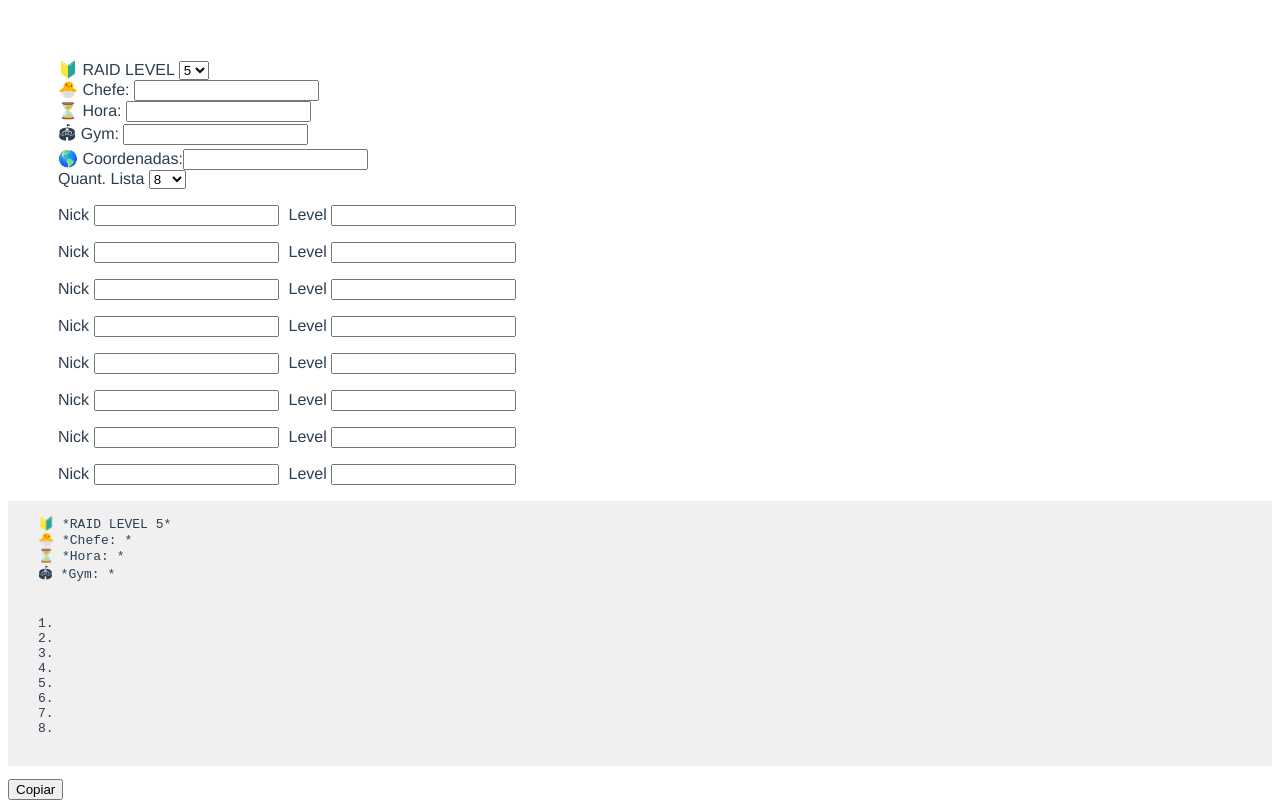
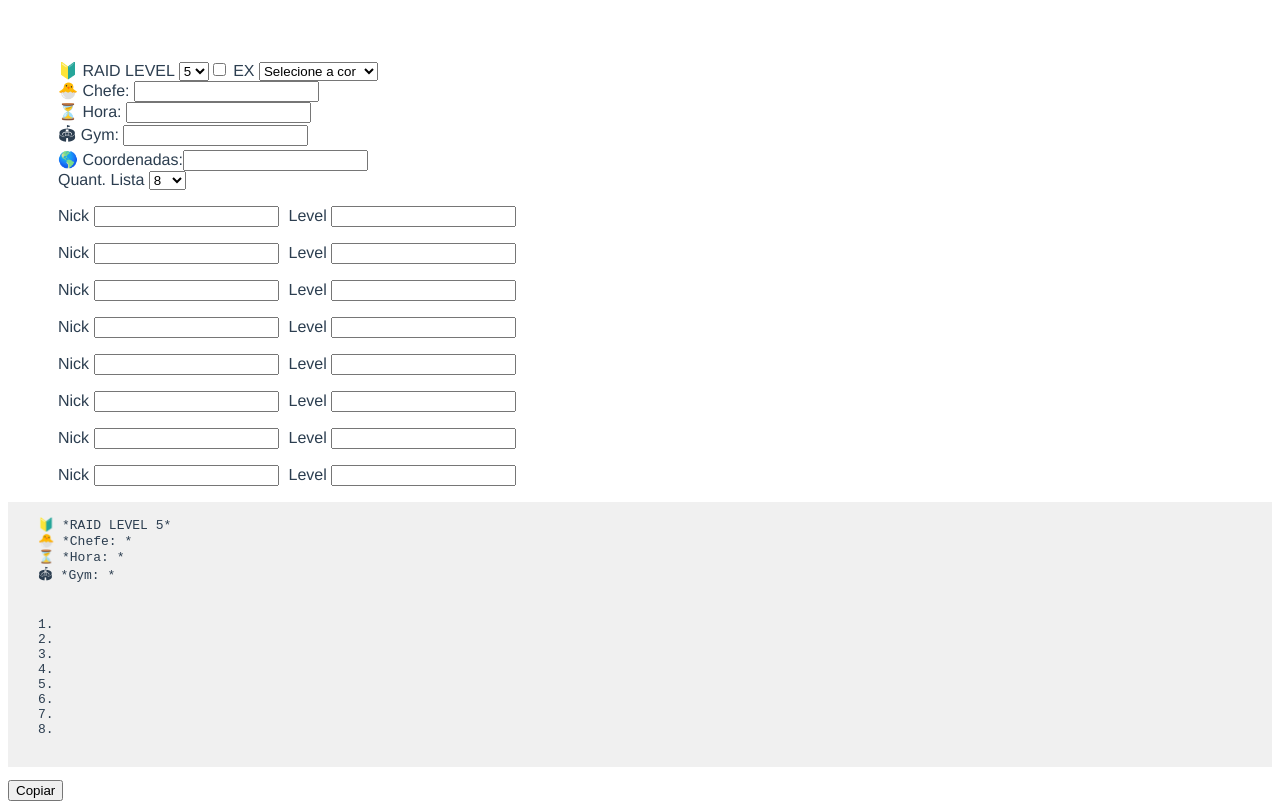
Before and after one commit to heberalmeida/GerarLista, a Vue app: page / in a window 1280 px wide. Built offline with nearby package versions, Linux system fonts and the light colour scheme; what vue-clipboard2 would draw is missing.

Commit message:
add color, gym ex, list user 20, build

```diff
--- a/src/App.vue
+++ b/src/App.vue
@@ -8,6 +8,13 @@
           <option>4</option>
           <option>3</option>
           <option>2</option>
+        </select>
+        <input type="checkbox" value="EX" v-model="form.ex" /> EX
+        <select v-model="form.color">
+          <option value="">Selecione a cor</option>
+          <option>Mystic-Azul</option>
+          <option>Valor-Vermelho</option>
+          <option>Instinct-Amarelo</option>
         </select>
       </li>
       <li>
@@ -22,16 +29,7 @@
       <li>
         <label>Quant. Lista </label>
         <select v-model="form.qtdLista">
-          <option>3</option>
-          <option>4</option>
-          <option>5</option>
-          <option>6</option>
-          <option>7</option>
-          <option>8</option>
-          <option>9</option>
-          <option>10</option>
-          <option>11</option>
-          <option>12</option>
+          <option v-for="n in 20" :key="n" v-show="n > 2">{{ n }}</option>
         </select>
       </li>
     </ul>
@@ -47,7 +45,7 @@
 
     <pre ref="result">
       <div class="poke_raid">
-    🔰 *RAID LEVEL {{form.raid}}*
+    🔰 *RAID LEVEL {{form.raid}}{{form.ex ? ' EX': ''}}{{form.color ? ' '+form.color: ''}}*
     🐣 *Chefe: {{form.chefe}}*
     ⏳ *Hora: {{form.time}}*
     🏟 *Gym: {{form.gym}}*
@@ -68,6 +66,8 @@ export default {
   data: () => ({
     form: {
       raid: 5,
+      ex: '',
+      color: '',
       chefe: '',
       time: '',
       gym: '',
@@ -103,7 +103,9 @@ export default {
           return `${k + 1}. ${i.nick} ${i.level ? ` - ${i.level}` : ''}`
         })
         .join('\n')
-      let codigo = `🔰 *RAID LEVEL ${this.form.raid}*
+      let codigo = `🔰 *RAID LEVEL ${this.form.raid}${
+        this.form.ex ? ' EX' : ''
+      }${this.form.color ? ' ' + this.form.color : ''}*
 🐣 *Chefe: ${this.form.chefe}*
 ⏳ *Hora: ${this.form.time}*
 🏟 *Gym: ${this.form.gym}*
```
Also changed, not shown: 5 other files (tests, documents, lock files or other folders).
